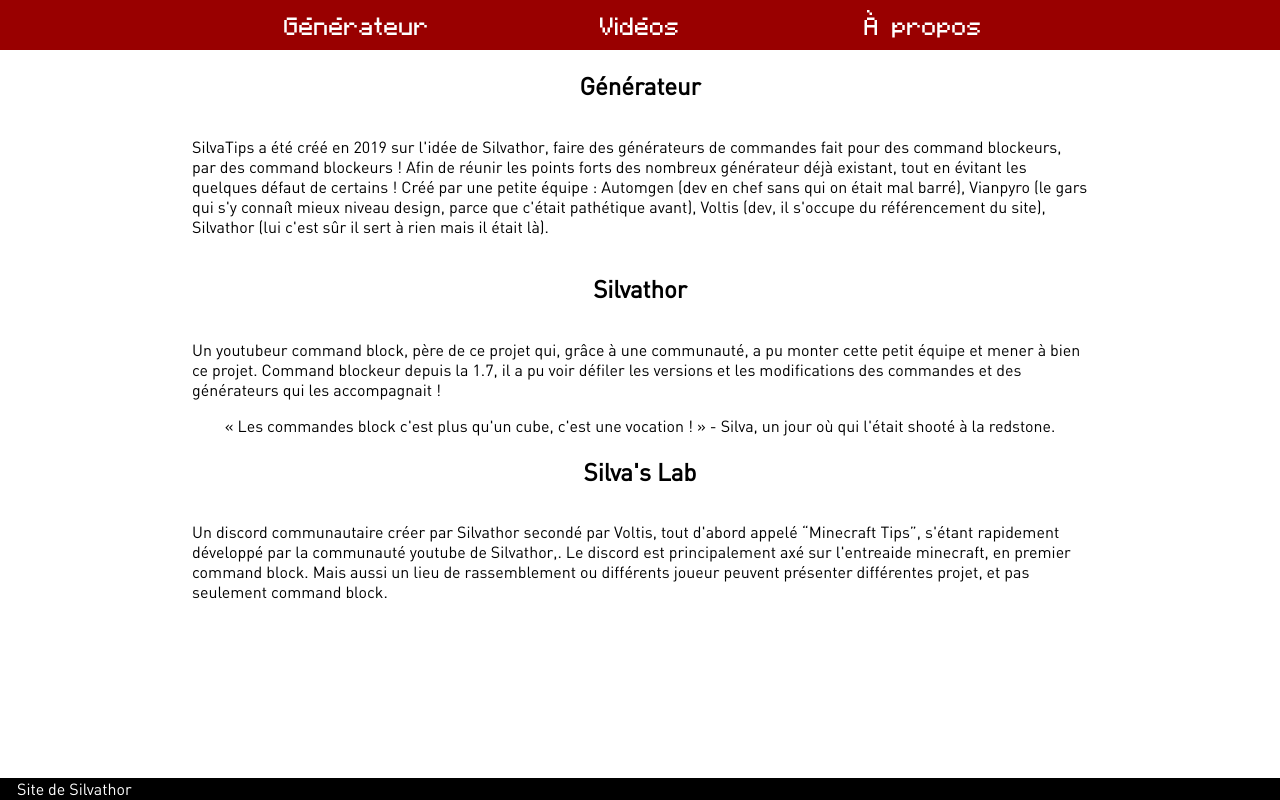
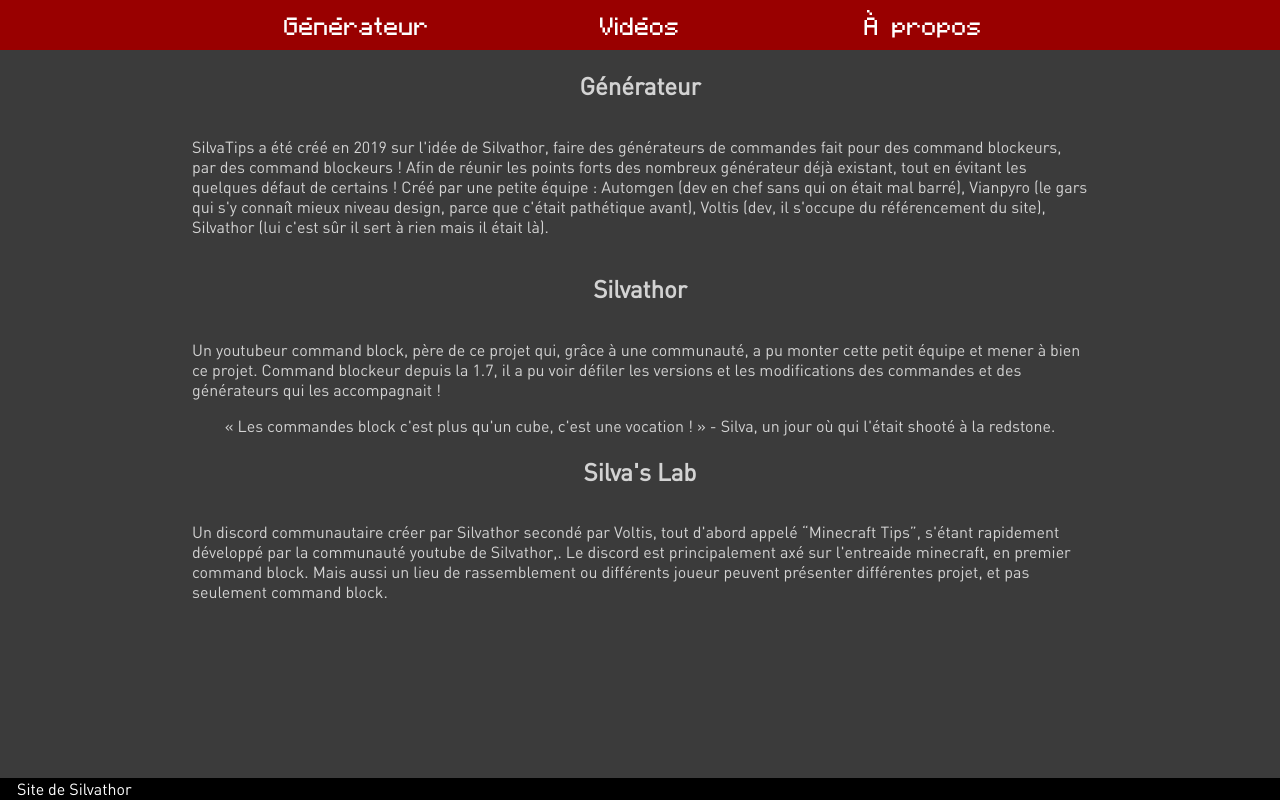
Before and after one commit to Silvatips/Silvatips, a PHP site: page / in a window 1280 px wide. Run offline with PHP 8.4, Linux system fonts and the light colour scheme.

Commit message:
Changed background color

```diff
--- a/CSS/CSSgeneral.css
+++ b/CSS/CSSgeneral.css
@@ -41,6 +41,8 @@
 }
 
 body {
+    background-color: rgb(59, 59, 59);
+    color: lightgray;
     margin: 0;
     padding: 0;
     width: 100%;
```
